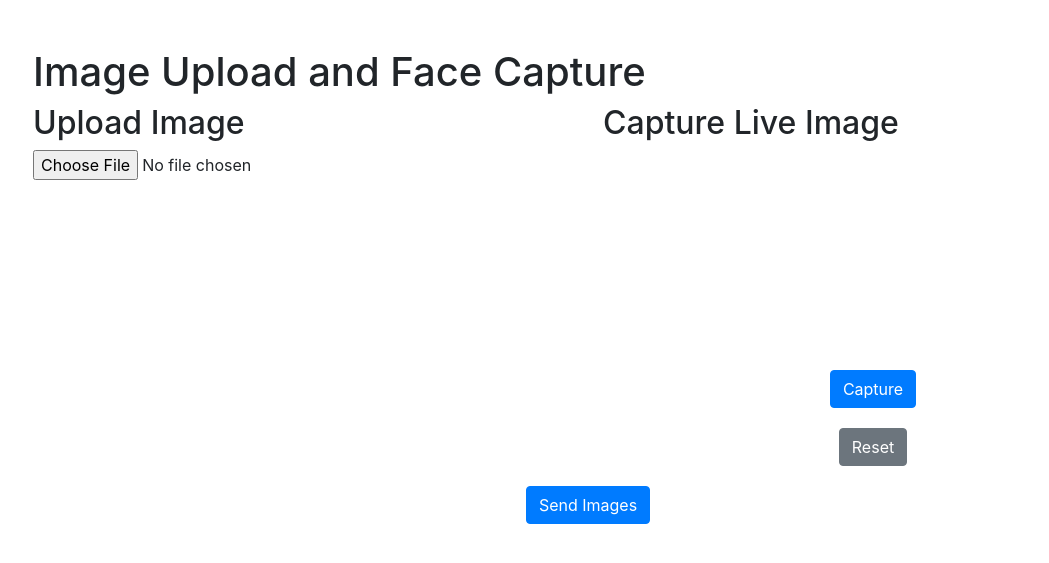
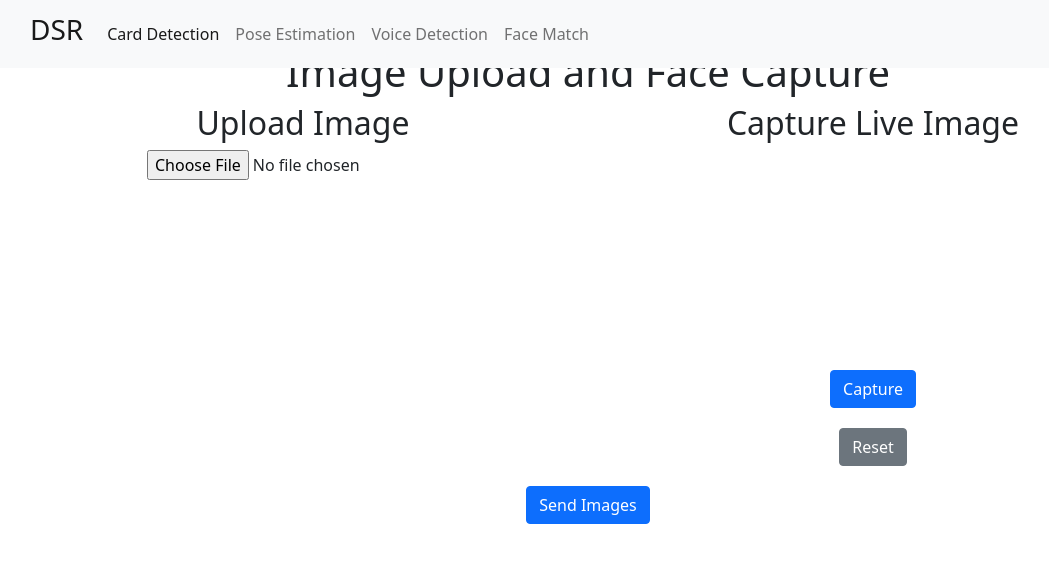
Before and after one commit to dsrfraud/webapp, a Flask app: page /facematch in a window 1280 px wide. Shown: the top 563 px of the page, without its empty margins (52-1101 px from the left). Run offline with Flask 2, Linux system fonts and the light colour scheme; some libraries are stand-ins or nearby versions.

Commit message:
audio, video, face done

```diff
--- a/myproject.py
+++ b/myproject.py
@@ -15,7 +15,7 @@ import json
 
 import speech_recognition as sr
 
-
+import face_recognition
 import mediapipe as mp
 
 ALLOWED_EXTENSIONS = set(['png', 'jpg', 'jpeg', 'gif'])
@@ -140,8 +140,8 @@ def generate_frames(cap):
 
 
 def get_word():
-    words = ['apple', 'banana', 'cherry', 'date', 'elderberry', 'fig', 'grape', 'honeydew', 'indigo', 'jujube', 'kiwi', 'lemon', 'mango',
-    'nectarine', 'orange', 'peach', 'quince', 'raspberry', 'strawberry', 'tangerine', 'ugli', 'vanilla', 'watermelon', 'yellow', 'zebra']
+    words = ['apple', 'banana', 'cherry', 'date', 'elderberry', 'fig', 'grape', 'honeydew', 'indigo', 'kiwi', 'lemon', 'mango',
+    'orange', 'peach', 'raspberry', 'strawberry', 'ugli', 'vanilla', 'watermelon', 'yellow', 'zebra']
 
     np.random.shuffle(words)
 
@@ -151,9 +151,16 @@ def get_word():
 def check_position(list1, list2):
 
     mismatched_list = []
+    matched_list = []
     for i in range(len(list2)):
-        if list2[i].lower() != list1[i].lower():
-            mismatched_list.append(list2[i])
+        try:
+            if list2[i].lower() != list1[i].lower():
+                mismatched_list.append(list2[i])
+
+
+
+        except Exception as e:
+            pass
     return mismatched_list
 
 
@@ -192,7 +199,39 @@ def facematch():
         # Crop the photo from the image
         cropped_photo = uploaded_image_cv2[ymin:ymax, xmin:xmax]
 
-        print(cropped_photo)
+        # Convert the BGR images to RGB format
+        captured_image_rgb = cv2.cvtColor(cropped_photo, cv2.COLOR_BGR2RGB)
+        uploaded_image_rgb = cv2.cvtColor(captured_image_cv2, cv2.COLOR_BGR2RGB)
+
+        cv2.imwrite("captured.jpg", captured_image_rgb)
+        cv2.imwrite("uploaded_image_rgb.jpg", uploaded_image_rgb)
+
+        # Find face locations and encodings in the images
+        captured_face_locations = face_recognition.face_locations(captured_image_rgb)
+        captured_face_encodings = face_recognition.face_encodings(captured_image_rgb, captured_face_locations)
+        uploaded_face_locations = face_recognition.face_locations(uploaded_image_rgb)
+        uploaded_face_encodings = face_recognition.face_encodings(uploaded_image_rgb, uploaded_face_locations)
+
+        # Check if at least one face is found in each image
+        if len(captured_face_encodings) > 0 and len(uploaded_face_encodings) > 0:
+            # Take the first face from each image
+            captured_encoding = captured_face_encodings[0]
+            uploaded_encoding = uploaded_face_encodings[0]
+
+            # Compare the face encodings
+            match_percentage = face_recognition.face_distance([captured_encoding], uploaded_encoding)
+            match_percentage = (1 - match_percentage[0]) * 100
+
+            # Print the match percentage
+            print("Match percentage:", match_percentage)
+        else:
+            print("No face found in one or both of the images.")
+
+        if match_percentage:
+            data = {
+                "Matched Score" : int(match_percentage)
+            }
+            return jsonify(data)
 
 
 
@@ -222,9 +261,10 @@ def audio():
             text = recognizer.recognize_google(audio)
             text = text.split(" ")
             mismatched_list = check_position(received_words.split(","), text)
+            print(f'Mismatched Words {mismatched_list}')
 
-            data = {"spoke" : text}
-            return json.dumps(data)
+            data = {"spoke" : text, "mismatched" : mismatched_list}
+            return jsonify(data)
         except sr.UnknownValueError:
             return {'error': 'Speech recognition could not understand audio'}
         except sr.RequestError as e:
--- a/templates/base.html
+++ b/templates/base.html
@@ -8,25 +8,62 @@
 
     <!-- Bootstrap CSS -->
     <link href="https://cdn.jsdelivr.net/npm/bootstrap@5.0.2/dist/css/bootstrap.min.css" rel="stylesheet" integrity="sha384-EVSTQN3/azprG1Anm3QDgpJLIm9Nao0Yz1ztcQTwFspd3yD65VohhpuuCOmLASjC" crossorigin="anonymous">
+    <script src="https://code.jquery.com/jquery-3.6.0.min.js"></script>
 
     <title>DSR Fraud Detection</title>
+    <style>
+      #bird {
+          display: flex;
+          justify-content: center;
+          align-items: center;
+          height: 100vh;
+          margin: 0;
+          font-family: Arial, sans-serif;
+      }
+
+      .container {
+          text-align: center;
+      }
+
+      @media (max-width: 768px) {
+          /* Adjust the styles for smaller screens */
+          .container {
+              padding: 0 20px;
+          }
+      }
+
+      .UI {
+          background: #12c2e9;  /* fallback for old browsers */
+background: -webkit-linear-gradient(to right, #f64f59, #c471ed, #12c2e9);  /* Chrome 10-25, Safari 5.1-6 */
+background: linear-gradient(to right, #f64f59, #c471ed, #12c2e9); /* W3C, IE 10+/ Edge, Firefox 16+, Chrome 26+, Opera 12+, Safari 7+ */
+
+      }
+  </style>
   </head>
   <body>
 
 
-    <nav class="navbar navbar-expand-lg navbar-light bg-light">
+    <nav class="navbar fixed-top navbar-expand-lg navbar-light bg-light">
         <div class="container">
-          <a class="navbar-brand" href="#"><h3>DSR</h3></a>
+          <a class="navbar-brand" href="/"><h3>DSR</h3></a>
           <button class="navbar-toggler" type="button" data-bs-toggle="collapse" data-bs-target="#navbarSupportedContent" aria-controls="navbarSupportedContent" aria-expanded="false" aria-label="Toggle navigation">
             <span class="navbar-toggler-icon"></span>
           </button>
           <div class="collapse navbar-collapse" id="navbarSupportedContent">
             <ul class="navbar-nav me-auto mb-2 mb-lg-0">
               <li class="nav-item">
-                <a class="nav-link active" aria-current="page" href="/">Home</a>
+                <a class="nav-link active" aria-current="page" href="/detection">Card Detection</a>
               </li>
               <li class="nav-item">
                 <a class="nav-link" href="/videodemo">Pose Estimation</a>
+              </li>
+
+              <li class="nav-item">
+                <a class="nav-link" href="/audio">Voice Detection</a>
+              </li>
+
+              <li class="nav-item">
+                <a class="nav-link" href="/facematch">Face Match</a>
               </li>
 
           </div>
@@ -41,6 +78,7 @@
     <!-- Option 1: Bootstrap Bundle with Popper -->
     <script src="https://cdn.jsdelivr.net/npm/bootstrap@5.0.2/dist/js/bootstrap.bundle.min.js" integrity="sha384-MrcW6ZMFYlzcLA8Nl+NtUVF0sA7MsXsP1UyJoMp4YLEuNSfAP+JcXn/tWtIaxVXM" crossorigin="anonymous"></script>
 
+
     <!-- Option 2: Separate Popper and Bootstrap JS -->
     <!--
     <script src="https://cdn.jsdelivr.net/npm/@popperjs/core@2.9.2/dist/umd/popper.min.js" integrity="sha384-IQsoLXl5PILFhosVNubq5LC7Qb9DXgDA9i+tQ8Zj3iwWAwPtgFTxbJ8NT4GN1R8p" crossorigin="anonymous"></script>
--- a/templates/facematch.html
+++ b/templates/facematch.html
@@ -1,9 +1,6 @@
-<!DOCTYPE html>
-<html>
+{% extends 'base.html' %}
 
-<head>
-  <title>Image Upload and Face Capture</title>
-  <link rel="stylesheet" href="https://maxcdn.bootstrapcdn.com/bootstrap/4.5.2/css/bootstrap.min.css">
+{% block content %}
   <style>
     #videoContainer {
       display: flex;
@@ -37,9 +34,7 @@
       text-align: center;
     }
   </style>
-</head>
 
-<body>
   <div class="container mt-5">
     <h1>Image Upload and Face Capture</h1>
     <div class="row">
@@ -66,8 +61,8 @@
     <button id="sendButton" class="btn btn-primary d-block mx-auto">Send Images</button>
   </div>
 
-  <script src="https://code.jquery.com/jquery-3.6.0.min.js"></script>
-  <script src="https://maxcdn.bootstrapcdn.com/bootstrap/4.5.2/js/bootstrap.min.js"></script>
+  <!-- <script src="https://code.jquery.com/jquery-3.6.0.min.js"></script>
+  <script src="https://maxcdn.bootstrapcdn.com/bootstrap/4.5.2/js/bootstrap.min.js"></script> -->
   <script>
     $(document).ready(function () {
       var uploadedImage = null;
@@ -148,7 +143,7 @@
             processData: false,
             contentType: false,
             success: function (response) {
-              console.log(response);
+              alert(response['Matched Score'])
             },
             error: function (xhr, status, error) {
               console.log(xhr.responseText);
@@ -161,6 +156,4 @@
 
     });
   </script>
-</body>
-
-</html>
+{% endblock %}
```
Also changed, not shown: QrScanner.py (+43 -15 lines), templates/audio.html (+12 -3 lines), templates/home.html (+5 -34 lines), yolo_prediction.py (+5 -13 lines), IMG_20230309_222417_152.jpg (deleted), IMG_20230309_222429_303.jpg (deleted), captured.jpg (added), uploaded_image_rgb.jpg (added).
